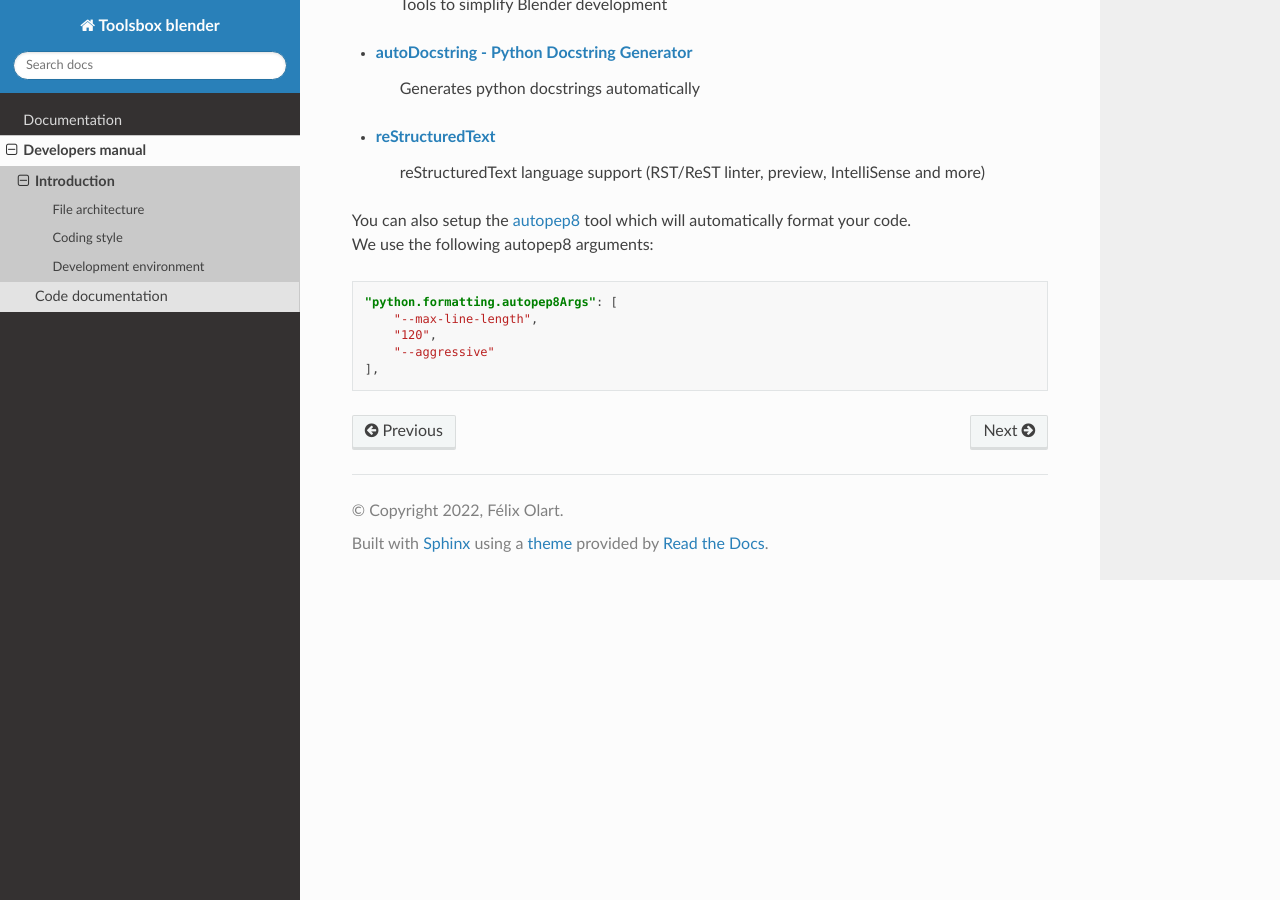
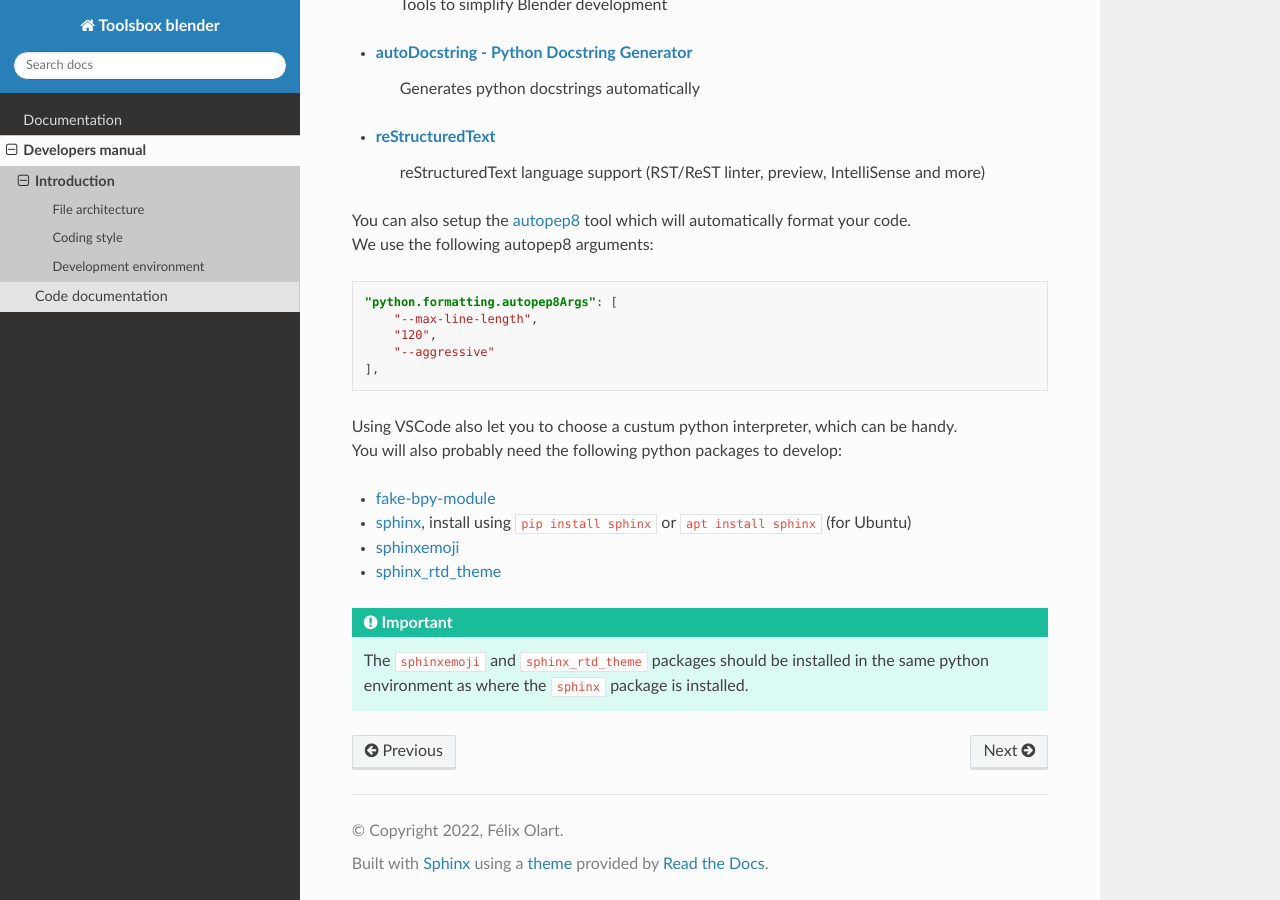
Before and after one commit to Artelia/NIMPHS, a Sphinx documentation site: the page built from docs/developers_manual/introduction.rst, in a window 1280 px wide and 900 px high, scrolled down 1060 px. Built offline with Sphinx 7.4.7 and the Read the Docs theme 2.0.0, drawn with Linux system fonts in a browser that asks for light colours.

Commit message:
[Documentation] Added python packages for developers manual introduction

```diff
--- a/docs/developers_manual/introduction.rst
+++ b/docs/developers_manual/introduction.rst
@@ -58,3 +58,14 @@ Development environment
         "120",
         "--aggressive"
     ],
+
+| Using VSCode also let you to choose a custum python interpreter, which can be handy.
+| You will also probably need the following python packages to develop:
+
+* `fake-bpy-module <https://pypi.org/project/fake-bpy-module-latest/>`_
+* `sphinx <https://pypi.org/project/Sphinx/>`_, install using ``pip install sphinx`` or ``apt install sphinx`` (for Ubuntu)
+* `sphinxemoji <https://pypi.org/project/sphinxemoji/>`_
+* `sphinx_rtd_theme <https://pypi.org/project/sphinx-rtd-theme/>`_
+
+.. important::
+    The ``sphinxemoji`` and ``sphinx_rtd_theme`` packages should be installed in the same python environment as where the ``sphinx`` package is installed.
```
